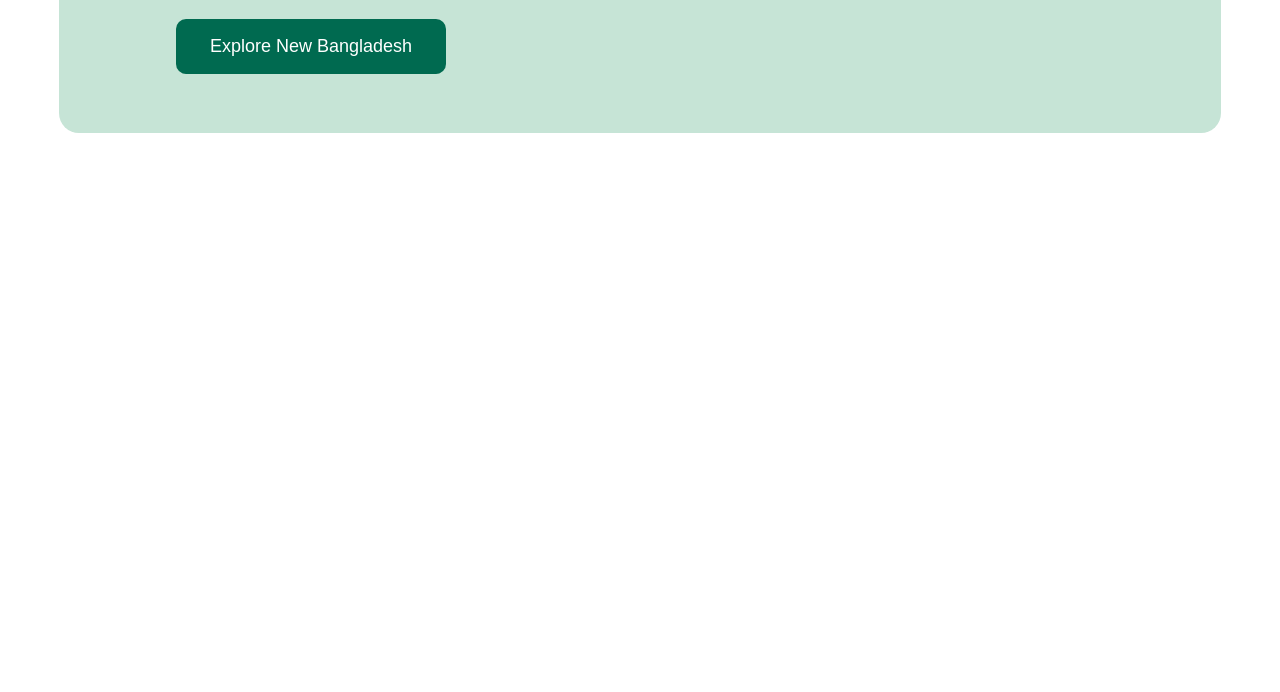
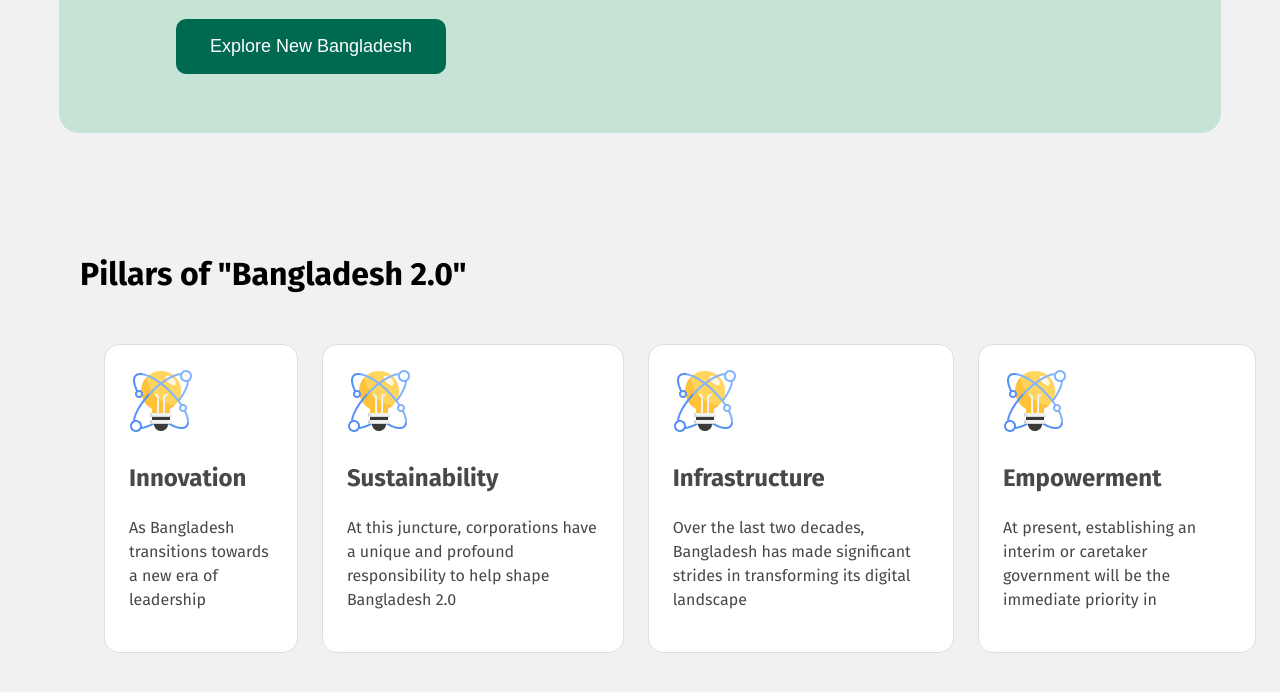
Before and after one commit to sayedweb112/BH-11_Assignment-1, a plain HTML site: page index.html in a window 1280 px wide. Shown: the part 690-1382 px from the top of the page. Before the commit the page ends 940 px from the top, so only its background shows below. Drawn offline with Linux system fonts and the light colour scheme.

Commit message:
added banner

```diff
--- a/index.html
+++ b/index.html
@@ -22,6 +22,44 @@
         <img width="474px" height="400px" class="hero" src="../assets/hero.png" alt="National Monument">
     </div>
 </nav>
+<main>
+    <div class="all-pillars">
+        <h1 class="ban">Pillars of "Bangladesh 2.0"</h1>
+        <div class="pillars">
+
+            <div class="pillars-box">
+                <img src="./assets/card-icon.png" alt="">
+                <h2>Innovation</h2>
+                <p class="pillars-description">As Bangladesh transitions towards a new era of leadership
+                </p>
+            </div>
+            <div class="pillars-box">
+                <img src="./assets/card-icon.png" alt="">
+                <h2>Sustainability</h2>
+                <p class="pillars-description">At this juncture, corporations have a unique and profound responsibility
+                    to help shape Bangladesh 2.0
+                </p>
+            </div>
+            <div class="pillars-box">
+                <img src="./assets/card-icon.png" alt="">
+                <h2>Infrastructure</h2>
+                <p class="pillars-description">Over the last two decades, Bangladesh has made significant strides in
+                    transforming its digital
+                    landscape
+                </p>
+            </div>
+            <div class="pillars-box">
+                <img src="./assets/card-icon.png" alt="">
+                <h2>Empowerment</h2>
+                <p class="pillars-description">At present, establishing an interim or caretaker government will be the
+                    immediate priority in</p>
+            </div>
+        </div>
+    </div>
+
+
+
+</main>
 
 <body>
 
--- a/style.css
+++ b/style.css
@@ -3,6 +3,7 @@ body {
     margin: 0;
     padding: 0;
     line-height: 1.5;
+    background-color: #F1F1F3;
 }
 
 /* banner styles */
@@ -52,3 +53,25 @@ body {
 h1 h3 button {
     margin: 117px 59px;
 }
+
+/* Pillars of Bangladesh */
+.all-pillars {
+    margin-left: 80px;
+}
+
+.pillars {
+    display: flex;
+    gap: 24px;
+    color: #494848;
+    padding: 24px;
+    margin: 20px 0px;
+
+}
+
+.pillars-box {
+    padding: 24px;
+    border: 1px solid #ddd;
+    border-radius: 15px;
+    background: #fff;
+
+}
```
